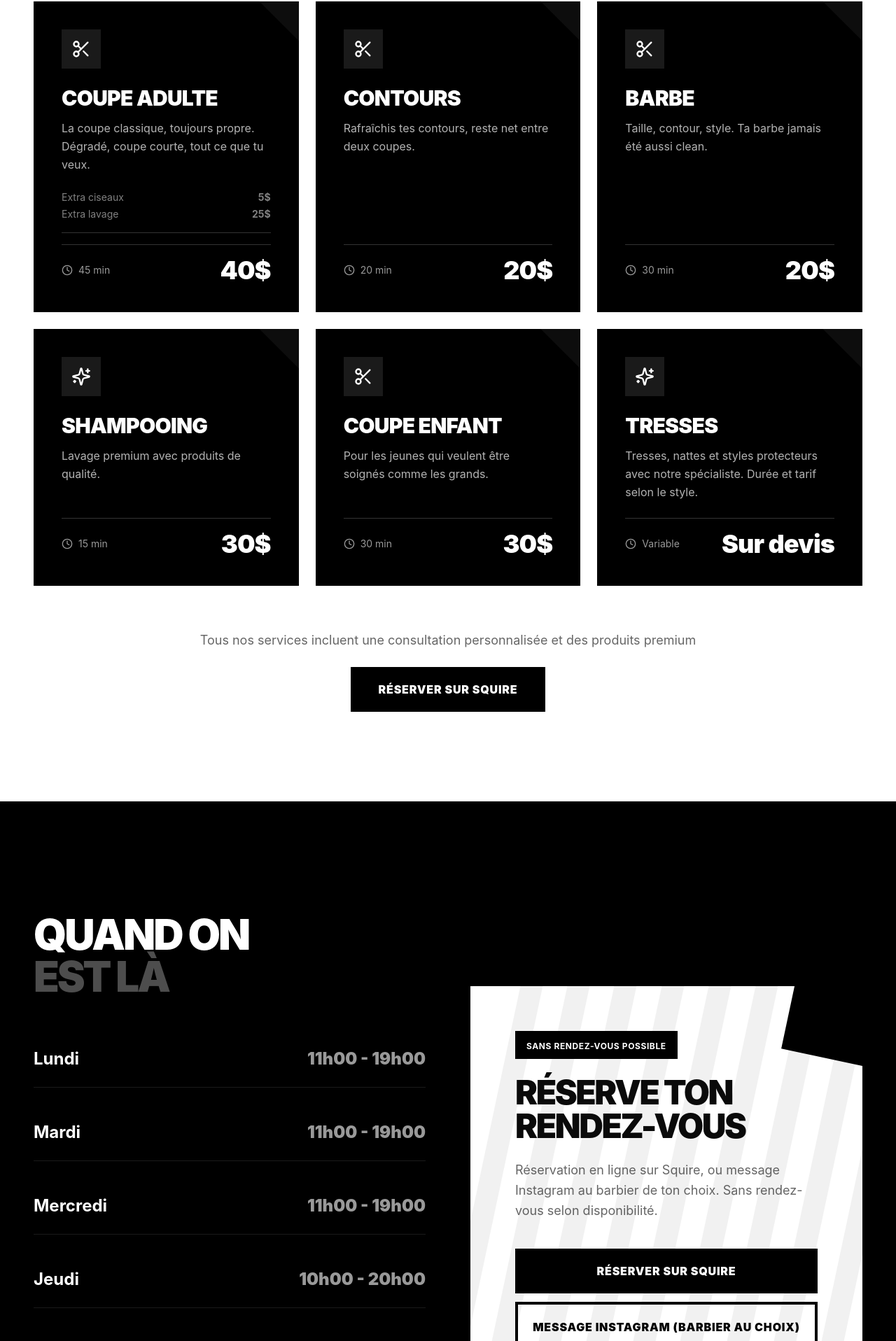
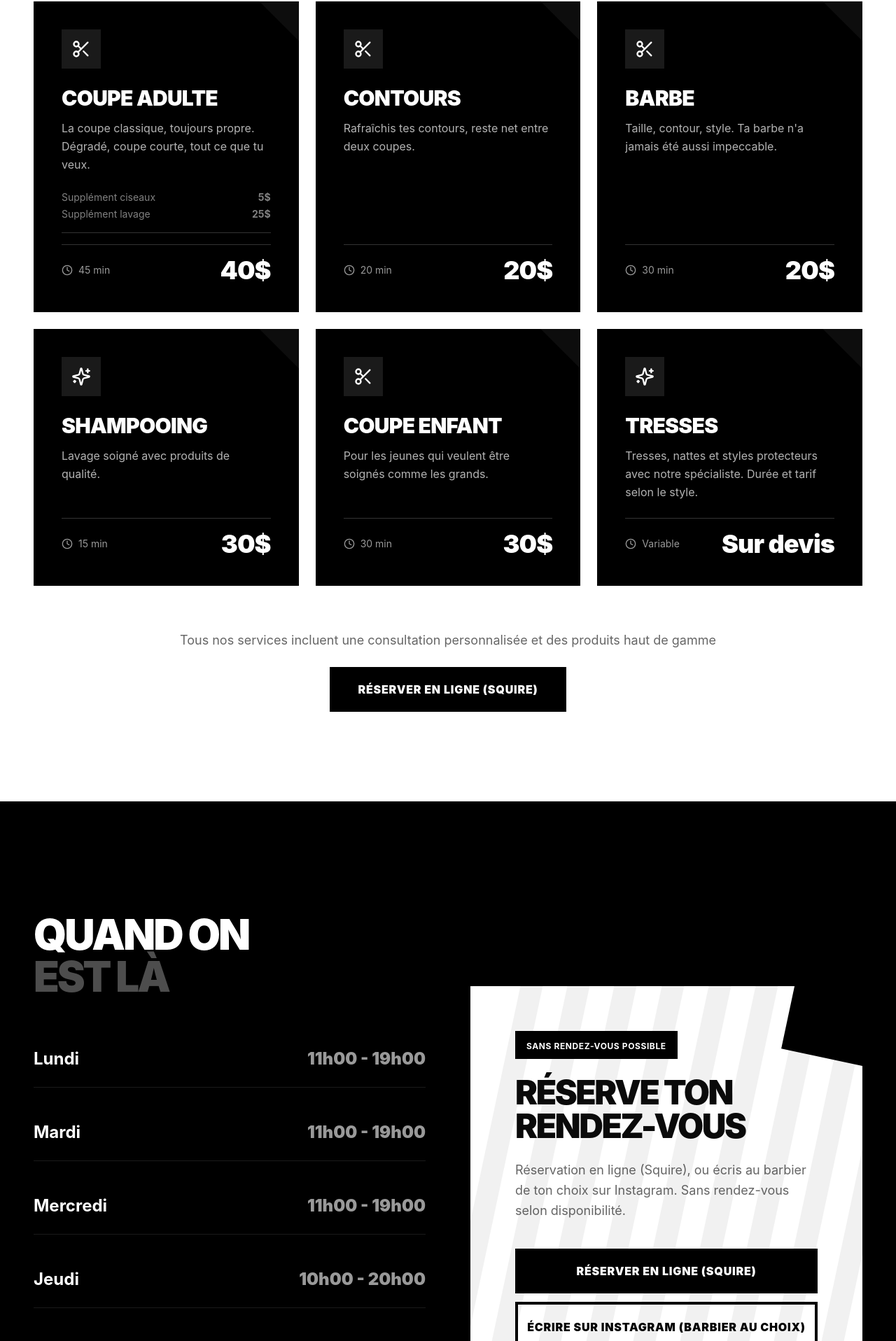
Before and after one commit to EnissayG/qgbarbershop, a React (Vite) app: page /services in a window 1280 px wide. Shown: the part 1110-3026 px from the top of the page at 70% size. Built offline with nearby package versions, Linux system fonts and the light colour scheme.

Commit message:
correction mobile espace vide

```diff
--- a/src/app/components/Footer.tsx
+++ b/src/app/components/Footer.tsx
@@ -19,7 +19,7 @@ export function Footer() {
           <div className="col-span-2 lg:col-span-1">
             <img
               src={shopPhotos.logo}
-              alt="QG Logo"
+              alt="Logo du QG"
               className="mb-2 h-11 w-auto sm:mb-3 sm:h-14 lg:mb-4 lg:h-16"
             />
             <p className="text-xs leading-snug text-white/60 sm:text-sm lg:leading-normal">
--- a/src/app/components/Layout.tsx
+++ b/src/app/components/Layout.tsx
@@ -47,7 +47,7 @@ export function Layout() {
   }, [mobileMenuOpen]);
 
   return (
-    <div className="flex min-h-screen w-full max-w-full flex-col bg-white">
+    <div className="flex w-full max-w-full flex-col bg-white">
       <Header mobileMenuOpen={mobileMenuOpen} setMobileMenuOpen={setMobileMenuOpen} />
 
       <AnimatePresence>
@@ -101,7 +101,7 @@ export function Layout() {
         )}
       </AnimatePresence>
 
-      <main className="min-w-0 flex-1 bg-white">
+      <main className="min-w-0 w-full bg-white">
         <Outlet />
       </main>
       <Footer />
--- a/src/app/config/shopPhotos.ts
+++ b/src/app/config/shopPhotos.ts
@@ -8,7 +8,7 @@ export const shopInstagramUrl = "https://www.instagram.com/quartiergeneralbarber
 
 export const shopPhotos = {
   logo: `${b}/qg-logo.png`,
-  /** Bannière branding (hors carousel, usage marketing / print) */
+  /** Grande image d'accueil (hors carrousel, usage marketing / print) */
   heroBanner: `${b}/hero-banner.png`,
   /** Carousel accueil, série actuelle du salon */
   carousel: [
--- a/src/app/pages/Contact.tsx
+++ b/src/app/pages/Contact.tsx
@@ -49,7 +49,7 @@ export function Contact() {
               <span className="text-white/30">au QG</span>
             </h1>
             <p className="text-xl text-white/80 leading-relaxed max-w-2xl">
-              Réserve sur Squire ou écris sur Instagram au barbier de ton choix. Sans rendez-vous selon place.
+              Réserve en ligne (Squire) ou écris au barbier de ton choix sur Instagram. Sans rendez-vous selon les places disponibles.
             </p>
           </motion.div>
         </div>
@@ -192,7 +192,7 @@ export function Contact() {
                   rel="noopener noreferrer"
                   className="flex w-full items-center justify-center gap-3 bg-black py-5 font-black uppercase tracking-wider text-white transition-all hover:bg-black/90"
                 >
-                  <span>Réserver sur Squire</span>
+                  <span>Réserver en ligne (Squire)</span>
                 </a>
                 <a
                   href={shopInstagramUrl}
@@ -201,7 +201,7 @@ export function Contact() {
                   className="flex w-full items-center justify-center gap-3 border-4 border-black py-5 font-black uppercase tracking-wider text-black transition-all hover:bg-black hover:text-white"
                 >
                   <Instagram size={20} />
-                  <span>Message Instagram (barbier au choix)</span>
+                  <span>Écrire sur Instagram (barbier au choix)</span>
                 </a>
                 <a
                   href={`tel:${shopPhoneTel}`}
--- a/src/app/pages/Formations.tsx
+++ b/src/app/pages/Formations.tsx
@@ -39,7 +39,7 @@ export function Formations() {
         </div>
       </section>
 
-      {/* Formation principale - Hybride 1000$ */}
+      {/* Formation principale — programme mixte 1000 $ */}
       <section className="section-diagonal-top relative bg-white pb-24 lg:pb-32">
         <SectionTopDiagonal tone="light" variant="slash" />
         <div className="layout-gutter">
@@ -59,7 +59,7 @@ export function Formations() {
               <span className="text-black/30">Barbier</span>
             </h2>
             <p className="text-xl text-black/60">
-              Techniques de coupe, marketing et branding
+              Techniques de coupe, marketing et image de marque
             </p>
           </motion.div>
 
@@ -91,7 +91,7 @@ export function Formations() {
               {/* Détails */}
               <div className="space-y-8">
                 <div>
-                  <h3 className="text-3xl font-black uppercase mb-4">Programme Hybride</h3>
+                  <h3 className="text-3xl font-black uppercase mb-4">Programme mixte</h3>
                   <p className="text-lg text-black/70 leading-relaxed mb-6">
                     Des sessions animées par les barbiers du QG, techniques réelles, en conditions de salon, avec
                     la même exigence qu&apos;au comptoir.
@@ -101,8 +101,8 @@ export function Formations() {
                     <div className="flex items-start gap-4 p-4 bg-black/5">
                       <Calendar size={24} className="flex-shrink-0 mt-1" />
                       <div>
-                        <p className="font-bold mb-1">Format hybride</p>
-                        <p className="text-black/60 text-sm">Cours en ligne et sessions pratiques en personne</p>
+                        <p className="font-bold mb-1">Format mixte</p>
+                        <p className="text-black/60 text-sm">Cours en ligne et pratique sur place</p>
                       </div>
                     </div>
 
@@ -141,7 +141,7 @@ export function Formations() {
                       "Techniques de coupe professionnelles",
                       "Dégradés, coupes courtes et motifs",
                       "Taille et entretien de barbe",
-                      "Marketing et branding personnel",
+                      "Marketing et image personnelle",
                       "Gestion de clientèle",
                       "Création de contenu pour réseaux sociaux",
                     ].map((item) => (
@@ -160,13 +160,13 @@ export function Formations() {
                     rel="noopener noreferrer"
                     className="flex-1 py-5 bg-black text-white hover:bg-black/90 transition-all text-center font-black uppercase tracking-wider"
                   >
-                    Message pour infos
+                    Écrire sur Instagram pour les infos
                   </a>
                   <a
                     href={`mailto:${shopEmail}`}
                     className="flex-1 py-5 border-4 border-black text-black hover:bg-black hover:text-white transition-all text-center font-black uppercase tracking-wider"
                   >
-                    Email nous
+                    Nous écrire par courriel
                   </a>
                 </div>
               </div>
@@ -208,10 +208,10 @@ export function Formations() {
                 <span className="uppercase tracking-wider font-bold text-xs">À l'annonce</span>
               </div>
 
-              <h3 className="text-3xl font-black uppercase">Classes avancées et ateliers</h3>
+              <h3 className="text-3xl font-black uppercase">Cours avancés et ateliers</h3>
 
               <p className="text-black/70 leading-relaxed">
-                On organise régulièrement des classes avancées et des ateliers sur des techniques spécifiques.
+                On organise régulièrement des cours avancés et des ateliers sur des techniques spécifiques.
                 Suis-nous sur Instagram pour ne rien manquer.
               </p>
 
@@ -258,7 +258,7 @@ export function Formations() {
                 <span className="uppercase tracking-wider font-bold text-xs">Flexibilité</span>
               </div>
 
-              <h3 className="text-3xl font-black uppercase">Horaires Personnalisés</h3>
+              <h3 className="text-3xl font-black uppercase">Horaires personnalisés</h3>
 
               <p className="text-black/70 leading-relaxed">
                 On comprend que tout le monde a des horaires différents.
@@ -272,7 +272,7 @@ export function Formations() {
                 </li>
                 <li className="flex items-start gap-3">
                   <CheckCircle2 size={20} className="flex-shrink-0 mt-0.5" />
-                  <span>Weekends disponibles</span>
+                  <span>Fins de semaine possibles</span>
                 </li>
                 <li className="flex items-start gap-3">
                   <CheckCircle2 size={20} className="flex-shrink-0 mt-0.5" />
@@ -280,7 +280,7 @@ export function Formations() {
                 </li>
                 <li className="flex items-start gap-3">
                   <CheckCircle2 size={20} className="flex-shrink-0 mt-0.5" />
-                  <span>Mentorat one-on-one disponible</span>
+                  <span>Mentorat individuel disponible</span>
                 </li>
               </ul>
 
@@ -312,7 +312,7 @@ export function Formations() {
             className="text-center mb-16"
           >
             <h2 className="text-4xl lg:text-5xl font-black tracking-tighter uppercase mb-4">
-              Questions?
+              Des questions ?
             </h2>
             <p className="text-black/60">On a les réponses</p>
           </motion.div>
@@ -329,7 +329,7 @@ export function Formations() {
               },
               {
                 q: "Y'a des plans de paiement?",
-                a: "Oui, on offre des options flexibles. Écris-nous sur Instagram pour en discuter.",
+                a: "Oui, on offre des modalités souples. Écris-nous sur Instagram pour en discuter.",
               },
               {
                 q: "Qui anime les formations ?",
@@ -394,7 +394,7 @@ export function Formations() {
                 rel="noopener noreferrer"
                 className="px-10 lg:px-12 py-5 lg:py-6 bg-white text-black hover:bg-white/90 transition-all font-black uppercase tracking-wider"
               >
-                Message Instagram
+                Écrire sur Instagram
               </a>
               <a
                 href={shopBookingUrl}
@@ -402,7 +402,7 @@ export function Formations() {
                 rel="noopener noreferrer"
                 className="px-10 lg:px-12 py-5 lg:py-6 border-4 border-white text-white hover:bg-white hover:text-black transition-all font-black uppercase tracking-wider text-center"
               >
-                Réserver une coupe (Squire)
+                Réserver une coupe en ligne (Squire)
               </a>
               <a
                 href={`mailto:${shopEmail}`}
--- a/src/app/pages/Home.tsx
+++ b/src/app/pages/Home.tsx
@@ -224,7 +224,7 @@ export function Home() {
             <h2 className="text-5xl lg:text-7xl font-black tracking-tighter uppercase">
               On est des
               <br />
-              <span className="text-white/20">Artistes</span>
+              <span className="text-white/20">Artisans</span>
             </h2>
           </motion.div>
 
@@ -232,8 +232,8 @@ export function Home() {
             {[
               {
                 icon: Scissors,
-                title: "Coupes & fades",
-                desc: "Des fades nets, des contours précis, du classique au plus audacieux, toujours un résultat propre.",
+                title: "Coupes et dégradés",
+                desc: "Des dégradés nets, des contours précis, du classique au plus audacieux, toujours un résultat propre.",
               },
               {
                 icon: Users,
@@ -292,7 +292,7 @@ export function Home() {
         </div>
       </section>
 
-      {/* Gallery Section - Instagram Style */}
+      {/* Galerie type fil Instagram */}
       <section className="section-diagonal-top relative bg-white pb-24 lg:pb-32">
         <SectionTopDiagonal tone="light" variant="slash" />
         <div className="layout-gutter">
@@ -307,7 +307,7 @@ export function Home() {
               Le résultat
             </h2>
             <p className="text-xl text-black/60 mb-6">
-              Check nos derniers glow-ups sur Insta
+              Nos dernières coupes et finitions sur Instagram
             </p>
             <a
               href={shopInstagramUrl}
@@ -359,11 +359,11 @@ export function Home() {
             <h2 className="text-5xl lg:text-8xl font-black tracking-tighter uppercase leading-tight text-white">
               Prêt pour ton
               <br />
-              changement de style?
+              changement de style ?
             </h2>
 
             <p className="text-xl lg:text-2xl text-white/60 max-w-2xl mx-auto">
-              Passe au QG, on va te faire briller
+              Passe au QG pour repartir avec une coupe réussie
             </p>
 
             <div className="flex flex-col sm:flex-row gap-4 justify-center pt-8">
@@ -373,7 +373,7 @@ export function Home() {
                 rel="noopener noreferrer"
                 className="group inline-flex items-center justify-center gap-3 px-10 lg:px-12 py-5 lg:py-6 bg-white text-black hover:bg-white/90 transition-all font-black uppercase tracking-wider text-base lg:text-lg"
               >
-                <span>Réserver sur Squire</span>
+                <span>Réserver en ligne (Squire)</span>
                 <ArrowRight size={24} className="group-hover:translate-x-1 transition-transform" />
               </a>
               <a
--- a/src/app/pages/Services.tsx
+++ b/src/app/pages/Services.tsx
@@ -32,8 +32,8 @@ export function Services() {
       duration: "45 min",
       price: "40$",
       extras: [
-        { name: "Extra ciseaux", price: "5$" },
-        { name: "Extra lavage", price: "25$" },
+        { name: "Supplément ciseaux", price: "5$" },
+        { name: "Supplément lavage", price: "25$" },
       ],
     },
     {
@@ -48,7 +48,7 @@ export function Services() {
       slug: "barbe",
       icon: Scissors,
       name: "Barbe",
-      description: "Taille, contour, style. Ta barbe jamais été aussi clean.",
+      description: "Taille, contour, style. Ta barbe n'a jamais été aussi impeccable.",
       duration: "30 min",
       price: "20$",
     },
@@ -56,7 +56,7 @@ export function Services() {
       slug: "shampooing",
       icon: Sparkles,
       name: "Shampooing",
-      description: "Lavage premium avec produits de qualité.",
+      description: "Lavage soigné avec produits de qualité.",
       duration: "15 min",
       price: "30$",
     },
@@ -124,10 +124,10 @@ export function Services() {
               Nos services
             </h2>
             <p className="text-xl text-black/60">
-              Des cuts de qualité, des prix honnêtes
+              Des coupes de qualité, des prix honnêtes
             </p>
             <p className="mt-3 text-sm font-bold uppercase tracking-wider text-black/40 md:hidden">
-              Liste compacte : tape pour ouvrir les détails
+              Liste compacte : appuie pour ouvrir les détails
             </p>
           </motion.div>
 
@@ -258,7 +258,7 @@ export function Services() {
             className="mt-16 text-center"
           >
             <p className="text-lg text-black/60 mb-6">
-              Tous nos services incluent une consultation personnalisée et des produits premium
+              Tous nos services incluent une consultation personnalisée et des produits haut de gamme
             </p>
             <a
               href={shopBookingUrl}
@@ -266,7 +266,7 @@ export function Services() {
               rel="noopener noreferrer"
               className="inline-flex items-center justify-center px-10 py-5 bg-black text-white hover:bg-black/90 transition-all font-black uppercase tracking-wider"
             >
-              Réserver sur Squire
+              Réserver en ligne (Squire)
             </a>
           </motion.div>
         </div>
@@ -349,7 +349,7 @@ export function Services() {
                   </h3>
 
                   <p className="text-black/60 text-lg leading-relaxed">
-                    Réservation en ligne sur Squire, ou message Instagram au barbier de ton choix.
+                    Réservation en ligne (Squire), ou écris au barbier de ton choix sur Instagram.
                     Sans rendez-vous selon disponibilité.
                   </p>
 
@@ -360,7 +360,7 @@ export function Services() {
                       rel="noopener noreferrer"
                       className="block w-full py-5 bg-black text-white hover:bg-black/90 transition-all text-center font-black uppercase tracking-wider"
                     >
-                      Réserver sur Squire
+                      Réserver en ligne (Squire)
                     </a>
                     <a
                       href={shopInstagramUrl}
@@ -368,7 +368,7 @@ export function Services() {
                       rel="noopener noreferrer"
                       className="block w-full py-5 border-4 border-black text-black hover:bg-black hover:text-white transition-all text-center font-black uppercase tracking-wider"
                     >
-                      Message Instagram (barbier au choix)
+                      Écrire sur Instagram (barbier au choix)
                     </a>
                     <a
                       href={`tel:${shopPhoneTel}`}
@@ -415,7 +415,7 @@ export function Services() {
                 <p className="text-black/60 text-sm">Espace moderne, noir & blanc, service pro</p>
               </div>
               <div className="p-6 bg-black/5">
-                <p className="font-bold mb-2">Tag-nous sur Instagram</p>
+                <p className="font-bold mb-2">Identifie-nous sur Instagram</p>
                 <p className="text-black/60 text-sm">@quartiergeneralbarbershop</p>
               </div>
             </div>
--- a/src/app/pages/Team.tsx
+++ b/src/app/pages/Team.tsx
@@ -393,7 +393,7 @@ export function Team() {
               {
                 icon: Star,
                 title: "Excellence",
-                desc: "Chaque coupe est un chef-d'œuvre. On se contente pas du 'correct'.",
+                desc: "Chaque coupe est un chef-d'œuvre. On ne se contente pas du passable.",
               },
               {
                 icon: Scissors,
@@ -403,7 +403,7 @@ export function Team() {
               {
                 icon: Instagram,
                 title: "Communauté",
-                desc: "Plus qu'un shop, c'est une famille. On grandit ensemble.",
+                desc: "Plus qu'un salon, c'est une famille. On grandit ensemble.",
               },
               {
                 icon: Award,
@@ -485,7 +485,7 @@ export function Team() {
                 className="px-12 py-6 border-4 border-black text-black hover:bg-black hover:text-white transition-all font-black uppercase tracking-wider inline-flex items-center justify-center gap-2"
               >
                 <Instagram size={20} />
-                <span>Message @quartiergeneralbarbershop</span>
+                <span>Instagram @quartiergeneralbarbershop</span>
               </a>
             </div>
           </motion.div>
--- a/src/styles/index.css
+++ b/src/styles/index.css
@@ -31,14 +31,14 @@ body {
   max-width: 100%;
   min-height: 100%;
   min-height: -webkit-fill-available;
-  background-color: #fff;
+  /* Même teinte que le hero : évite bande blanche sous la barre d’état / overscroll iOS */
+  background-color: #000;
 }
 
 #root {
-  min-height: 100%;
-  min-height: 100dvh;
-  min-height: -webkit-fill-available;
-  background-color: #fff;
+  /* Hauteur = contenu uniquement : un min-height 100dvh ici créait une zone vide en bas sur mobile */
+  min-height: 0;
+  background-color: #000;
 }
 
 .layout-gutter {
```
